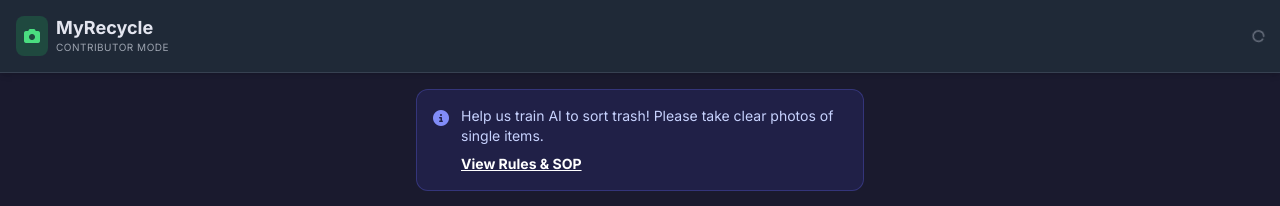
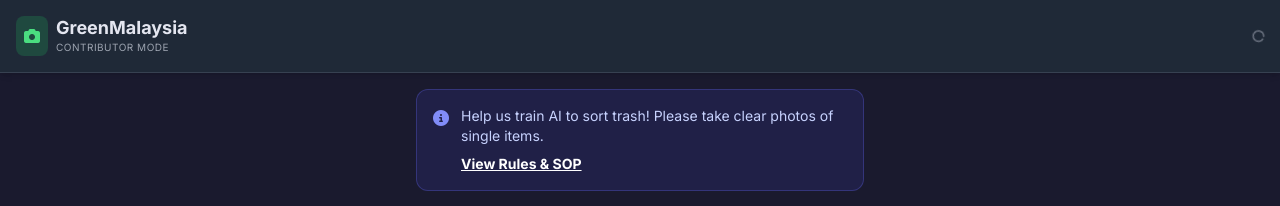
Before and after one commit to lkaixian/larmkx-site, a Jekyll site: the page gm-dataset-collector/index.html, which Jekyll copies as it is, in a window 1280 px wide. Shown: the top 206 px of the page. Built offline with Jekyll 4.4.1, drawn with Linux system fonts in a browser that asks for light colours; nearby versions of some CDN libraries; comment, search, counter and statistics services are not loaded; part of the change alters nothing that is shown.

Commit message:
Update title and categories in index.html

```diff
--- a/gm-dataset-collector/index.html
+++ b/gm-dataset-collector/index.html
@@ -4,7 +4,7 @@
     <base href="/gm-dataset-collector/">
     <meta charset="UTF-8">
     <meta name="viewport" content="width=device-width, initial-scale=1.0">
-    <title>MyRecycle Contributor</title>
+    <title>GreenMalaysia Contributor</title>
 
     <!-- Libraries -->
     <script src="https://cdn.tailwindcss.com"></script>
@@ -35,7 +35,7 @@
                 <i class="fa-solid fa-camera text-green-400"></i>
             </div>
             <div>
-                <h1 class="font-bold text-lg leading-tight">MyRecycle</h1>
+                <h1 class="font-bold text-lg leading-tight">GreenMalaysia</h1>
                 <p class="text-[10px] text-gray-400 uppercase tracking-wider">Contributor Mode</p>
             </div>
         </div>
@@ -182,21 +182,34 @@
         };
 
         // --- CATEGORIES (SYNCED WITH WORKBENCH) ---
-        const CATEGORIES = [
-            { id: '000', name: 'Select Item Type...', tip: '', requiresSelection: true },
-            { id: '101', name: 'PET Bottle (Clear/Tinted)', tip: 'Water/Soda bottles' },
-            { id: '102', name: 'HDPE Container (Opaque)', tip: 'Shampoo/Detergent' },
-            { id: '103', name: 'Mixed Rigid Plastic', tip: 'Yogurt/Takeaway tubs' },
-            { id: '104', name: 'Soft Plastic / Film', tip: 'Clean bags/wrap only' },
-            { id: '201', name: 'Aluminum Can', tip: 'Soda cans' },
-            { id: '202', name: 'Tin Can', tip: 'Food/Biscuit tins' },
-            { id: '301', name: 'Cardboard Box', tip: 'Delivery boxes' },
-            { id: '302', name: 'Paper', tip: 'Office/Magazines' },
-            { id: '303', name: 'Tetra Pak / Drink Box', tip: 'Milo/Yeos/Juice' },
-            { id: '401', name: 'Glass Bottle/Jar', tip: 'Any color' },
-            { id: '501', name: 'Dirty / Contaminated', tip: 'Food residue/Oil' },
-            { id: '502', name: 'General Trash', tip: 'Receipts/Straws/Ikat Tepi' },
-            { id: '601', name: 'E-Waste', tip: 'Cables/Batteries' }
+                const CATEGORIES = [
+            { id: '000', name: '--- Select ---', yoloId: -1, requiresSelection: true },
+
+            // PLASTICS
+            { id: '101', name: 'PET Plastic Bottle', yoloId: 0, tip: 'Clear/Blue Tint (1)' },
+            { id: '102', name: 'HDPE Container', yoloId: 1, tip: 'Shampoo/Detergent (2)' },
+            { id: '103', name: 'Mixed Rigid Plastic', yoloId: 2, tip: 'Yogurt/Takeaway (5)' },
+            { id: '104', name: 'Soft Plastic / Film', yoloId: 3, tip: 'Clean Bags/Bubble Wrap' },
+
+            // METALS
+            { id: '201', name: 'Aluminum Can', yoloId: 4, tip: 'Soda Cans' },
+            { id: '202', name: 'Tin Can', yoloId: 5, tip: 'Food Cans/Biscuits' },
+
+            // PAPER / FIBER
+            { id: '301', name: 'Cardboard', yoloId: 6, tip: 'Delivery Boxes' },
+            { id: '302', name: 'Paper', yoloId: 7, tip: 'Office/Magazines/Newspaper' },
+            { id: '303', name: 'Tetra Pak / Carton', yoloId: 8, tip: 'Milo/Juice Boxes' },
+
+            // GLASS
+            { id: '401', name: 'Glass Bottle/Jar', yoloId: 9, tip: 'All Colors' },
+
+            // REJECTS
+            { id: '501', name: 'Contaminated / Dirty', yoloId: 10, tip: 'Food Residue/Oil' },
+            { id: '502', name: 'Non-Recyclable Trash', yoloId: 11, tip: 'Receipts/Straws/Tissues' },
+
+            // SPECIAL
+            { id: '601', name: 'E-Waste', yoloId: 12, tip: 'Cables/Batteries/Electronics' },
+            { id: '602', name: 'Textile', yoloId: 13, tip: 'Clothes/Undergarments/Lingeries' }
         ];
 
         let db, auth, userId;
```
